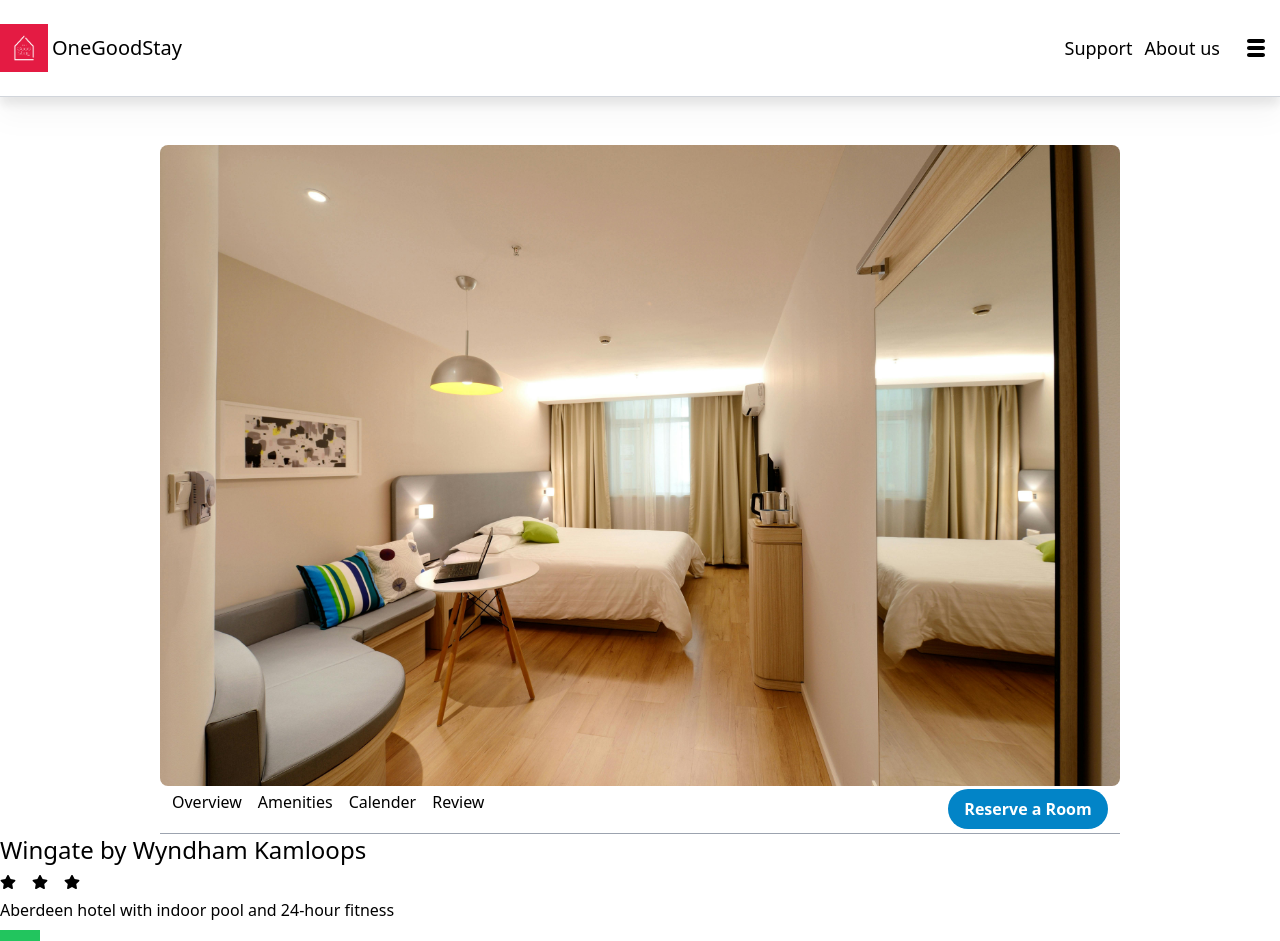
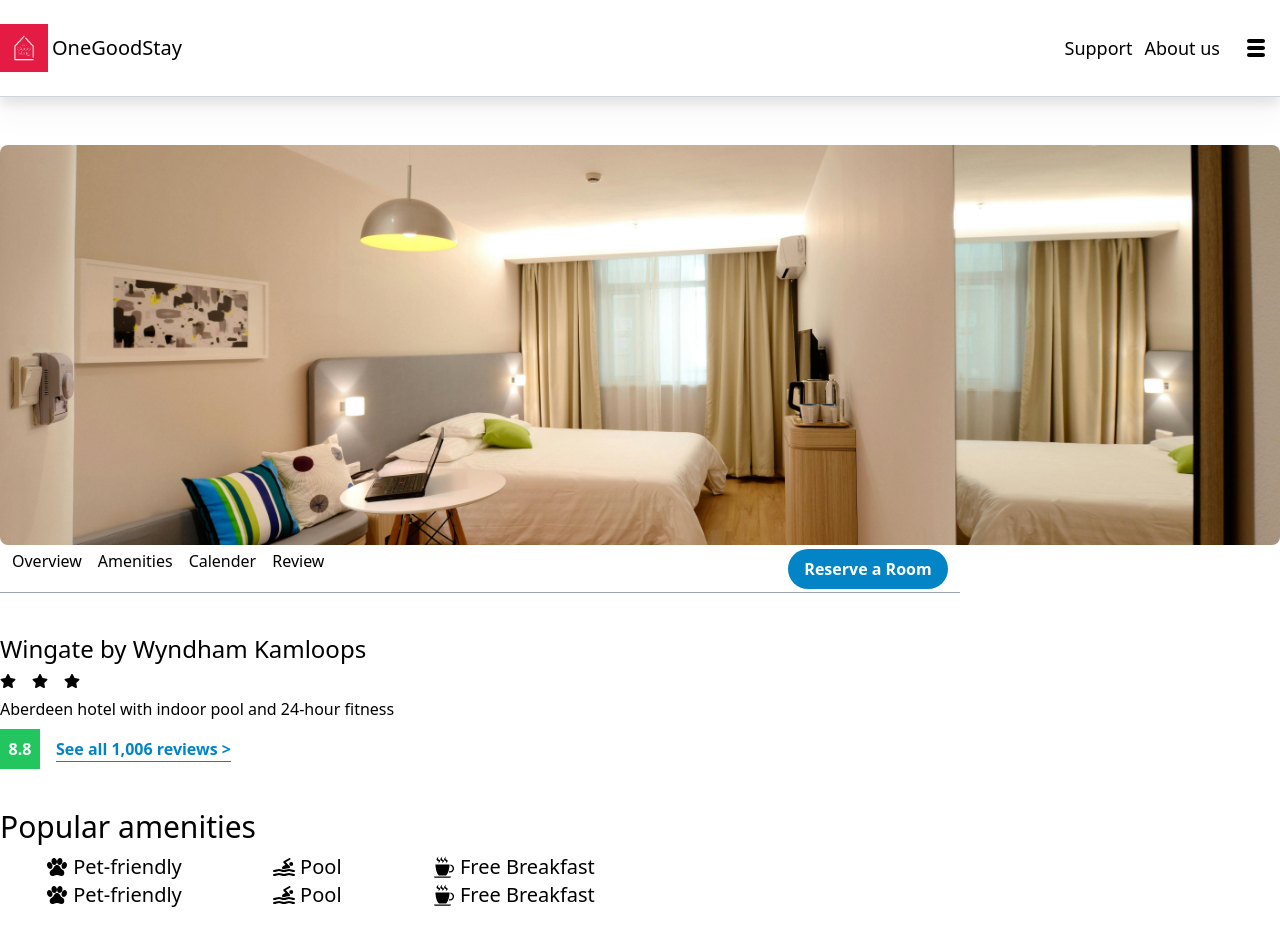
Before and after one commit to shrabanchakma/OneGoodStay, a React (Vite) app in the folder Client/Client/: page /room-details in a window 1280 px wide. Shown: the top 941 px of the page. Built offline with nearby package versions, Linux system fonts and the light colour scheme.

Commit message:
popular amenities frontend done

```diff
--- a/Client/Client/src/components/Rooms/RoomDetails.jsx
+++ b/Client/Client/src/components/Rooms/RoomDetails.jsx
@@ -1,17 +1,22 @@
 import Container from "../Shared/Container";
 import hotelImage from "../../assets/hotel-image-demo.jpg";
 import RoomSection from "./RoomSection";
-import { Button } from "@headlessui/react";
 import RoomOverview from "./RoomOverview";
+import TopAmenities from "./TopAmenities";
 const sections = ["Overview", "Amenities", "Calender", "Review"];
 const RoomDetails = () => {
   return (
     <Container>
       {/* todo : dynamically add room infos */}
       {/* hotel image */}
-      <div className="w-3/4 mx-auto">
-        <img src={hotelImage} alt="" className=" rounded-lg object-cover" />
-        <div className="flex justify-between items-center h-12 px-3 border-b border-gray-400">
+      <div>
+        <img
+          src={hotelImage}
+          alt=""
+          className="w-full h-[50vh] bg-green-500 rounded-lg object-cover"
+        />
+        {/* sections */}
+        <div className="w-3/4 flex justify-between items-center h-12 px-3 border-b border-gray-400">
           <div className="flex gap-4">
             {sections.map((section, idx) => (
               <RoomSection key={idx} label={section} />
@@ -23,6 +28,7 @@
         </div>
       </div>
       <RoomOverview />
+      <TopAmenities />
     </Container>
   );
 };
--- a/Client/Client/src/components/Rooms/RoomOverview.jsx
+++ b/Client/Client/src/components/Rooms/RoomOverview.jsx
@@ -1,7 +1,7 @@
 import { FaStar } from "react-icons/fa";
 const RoomOverview = () => {
   return (
-    <div className="space-y-2">
+    <div className="space-y-2 mt-10">
       {/* todo: make it dynamic */}
       <h1 className="text-2xl font-medium">Wingate by Wyndham Kamloops</h1>
       <div className="flex gap-4 mb-2">
@@ -11,7 +11,7 @@
       </div>
       {/* special amenity */}
       <p>Aberdeen hotel with indoor pool and 24-hour fitness</p>
-      {/* average rating */}
+      {/* todo: dynamically generate rating */}
       <div className="flex items-center gap-4">
         <div className="text-white h-10 w-10 font-bold flex items-center justify-center bg-green-500">
           8.8
--- /dev/null
+++ b/Client/Client/src/components/Rooms/TopAmenities.jsx
@@ -0,0 +1,31 @@
+import Heading from "../Shared/Heading";
+import { topAmenitiesData as amenities } from "./TopAmenitiesData";
+const TopAmenities = () => {
+  return (
+    <div className="py-10">
+      <Heading label="Popular amenities" />
+      <div className="flex items-center justify-around w-1/2 ">
+        {amenities.map((amenity, idx) => (
+          <div key={idx}>
+            <div className="flex items-center gap-1">
+              {<amenity.icon className="text-2xl " />}
+              <p className="font-medium text-xl">{amenity.label}</p>
+            </div>
+          </div>
+        ))}
+      </div>
+      <div className="flex items-center justify-around w-1/2 ">
+        {amenities.map((amenity, idx) => (
+          <div key={idx}>
+            <div className="flex items-center gap-1">
+              {<amenity.icon className="text-2xl " />}
+              <p className="font-medium text-xl">{amenity.label}</p>
+            </div>
+          </div>
+        ))}
+      </div>
+    </div>
+  );
+};
+
+export default TopAmenities;
--- /dev/null
+++ b/Client/Client/src/components/Rooms/TopAmenitiesData.js
@@ -0,0 +1,17 @@
+import { TbPawFilled } from "react-icons/tb";
+import { GrSwim } from "react-icons/gr";
+import { GiCoffeeCup } from "react-icons/gi";
+export const topAmenitiesData = [
+  {
+    label: "Pet-friendly",
+    icon: TbPawFilled,
+  },
+  {
+    label: "Pool",
+    icon: GrSwim,
+  },
+  {
+    label: "Free Breakfast",
+    icon: GiCoffeeCup,
+  },
+];
```
